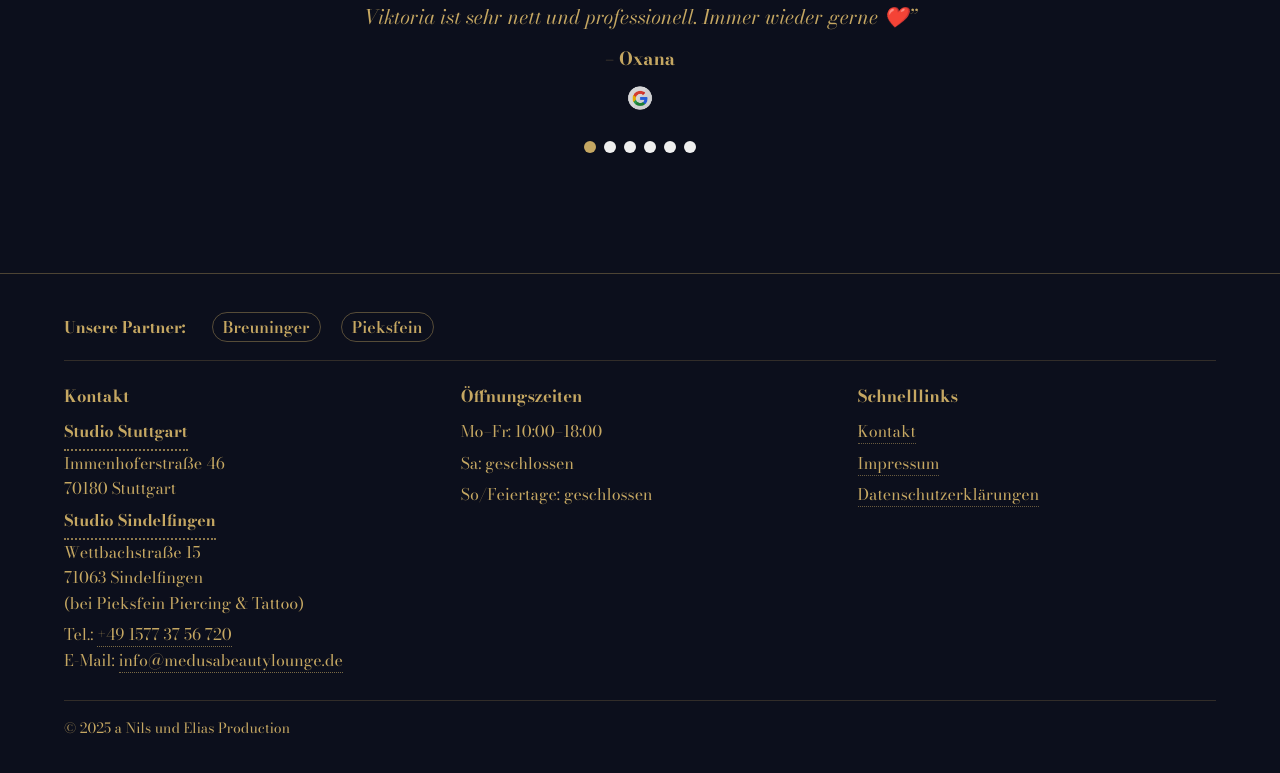
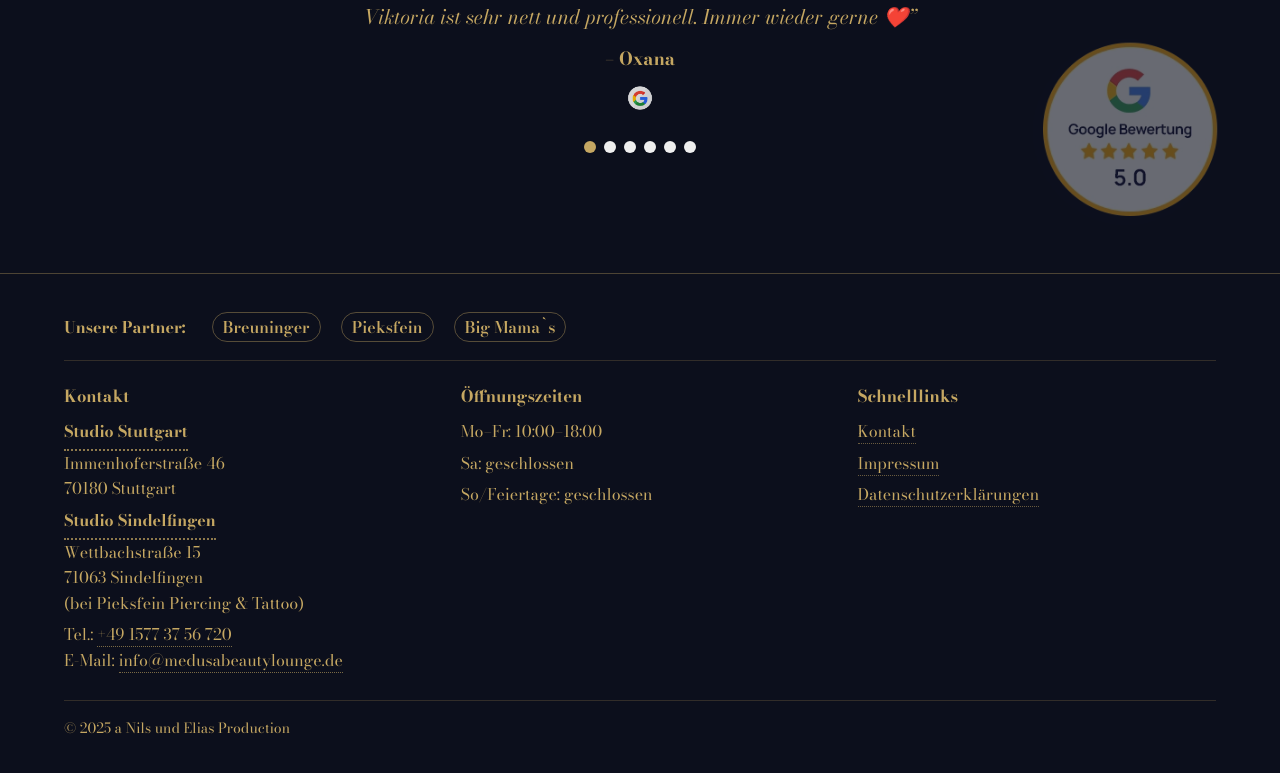
Before and after one commit to eliaspst/pilot-project, a React (Create React App) app: page / in a window 1280 px wide. Shown: the part 3017-3790 px from the top of the page. Built offline with nearby package versions, Linux system fonts and the light colour scheme.

Commit message:
added new Partner and picture

```diff
--- a/src/components/BottomBar.jsx
+++ b/src/components/BottomBar.jsx
@@ -5,6 +5,7 @@ import "./BottomBar.css";
 const PARTNERS = [
   { name: "Breuninger", href: "https://www.breuninger.com/de" },
   { name: "Pieksfein", href: "https://pieksfein.de/" },
+  { name: "Big Mama`s", href: "https://www.big-mamas.de/" }
 ];
 
 export default function BottomBar() {
--- a/src/pages/Home.css
+++ b/src/pages/Home.css
@@ -379,13 +379,13 @@
 
 .reviewsBadge {
   position: absolute;
-  top: clamp(12px, 3vw, 40px);
-  left: clamp(12px, 4vw, 56px);
+  right: clamp(12px, 4vw, 56px);
+  bottom: clamp(12px, 3vw, 40px);
+  top: auto;
+  left: auto;
   width: clamp(140px, 16vw, 220px);
   opacity: .38;
-  /* kann auch .3 – .45 sein */
   mix-blend-mode: screen;
-  /* hellt auf dunklem BG auf */
   pointer-events: none;
   z-index: 0;
 }
--- a/src/pages/KostenfreieBeratung.jsx
+++ b/src/pages/KostenfreieBeratung.jsx
@@ -1,7 +1,7 @@
 import "../pages/KostenfreieBeratung.css";
 import React from "react";
 
-const HeroImage = "/Beratung-Frau.jpg";
+const HeroImage = "/Beratung-Frau.JPG";
 
 const KostenfreieBeratung = () => {
 
```
Also changed, not shown: public/Beratung-Frau.jpg.
